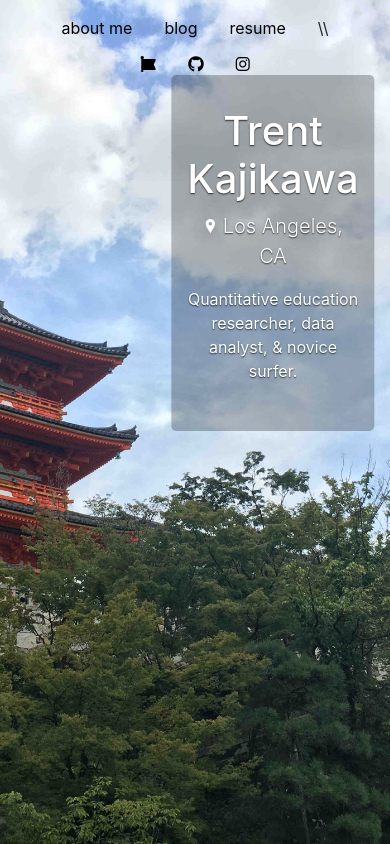
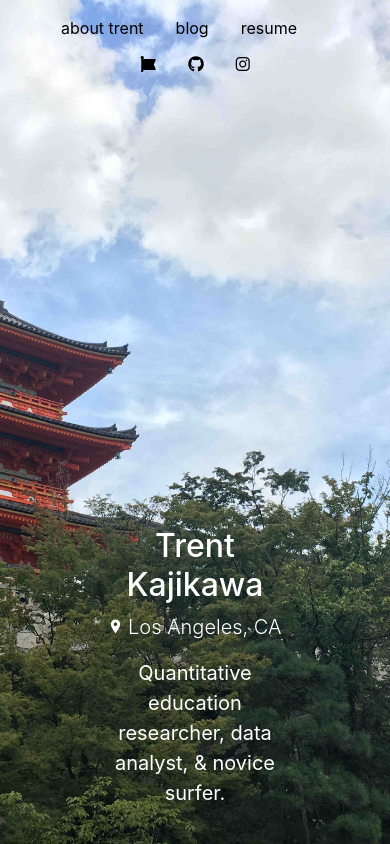
Before and after one commit to tkajikawa/personal_website, a Flask app: page / in a window 390 px wide. Run offline with Flask 2, Linux system fonts and the light colour scheme; some libraries are stand-ins or nearby versions.

Commit message:
make changes for mobile

```diff
--- a/app/templates/blog.html
+++ b/app/templates/blog.html
@@ -10,7 +10,7 @@
 {% endblock %}
 {% block content %}
 <div class="container">
-  <div class="jumbotron p-4 p-md-5 rounded center">
+    <div class="jumbotron p-4 p-md-5 text-white rounded bg-dark">
       <div class="col-md-6 px-0">
         <h1 class="display-4 font-italic">Blog</h1>
         <p class="lead my-3">Covering data, education, music, and much more</p>
--- a/app/templates/index.html
+++ b/app/templates/index.html
@@ -14,21 +14,24 @@
     }
     .center {
       position: fixed;
-      left: 70%;
-      top: 30%;
+      left: 50%;
+      top: 80%;
       transform: translate(-50%, -50%);
-      background-color: rgba(0, 0, 0, 0.25);
+      /* background-color: rgba(0, 0, 0, 0.568); */
       color: #fff;
-      text-shadow: 0 .05rem .1rem rgba(0, 0, 0, 0.75);
+      /* text-shadow: 0 .05rem .1rem rgba(0, 0, 0, 0.75); */
       /* box-shadow: inset 0 0 5rem rgba(0, 0, 0, .5); */
     }
+    .text-large {
+  font-size: 125%;
+}
       </style>
 {% endblock %}
 {% block content %}
-<div class="jumbotron center">
-      <h1 class="text-center">
+<div class="jumbotron-fluid center rounded">
+      <h2 class="text-center">
           Trent Kajikawa
-      </h1>
+      </h2>
       <p class="text-center lead">
         <medium>
           <svg xmlns="http://www.w3.org/2000/svg" width="14" height="14" viewBox="0 0 24 24">
@@ -37,7 +40,7 @@
           Los Angeles, CA
         </medium>
       </p>
-        <p class ="text-center">
+        <p class ="text-center text-large">
           Quantitative education researcher, data analyst, & novice surfer.
         </p>
 </div>
--- a/app/templates/layout.html
+++ b/app/templates/layout.html
@@ -46,10 +46,10 @@
   <body>
       <div class="container">
         <ul class="navbar justify-content-center">
-              <a class="nav-link text_black" href="{{ url_for('index') }}">about me</a>
+              <a class="nav-link text_black" href="{{ url_for('index') }}">about trent</a>
               <a class="nav-link text_black" href="{{ url_for('blog') }}">blog</a>
               <a class="nav-link text_black" href="{{ url_for('static', filename='pdf/tkajikawa_resume.pdf') }}">resume</a>
-              <a class="nav-link text_black">\\</a>
+              <a class="nav-link text_black"></a>
               <a class="nav-link text_black fab fa-linkedin-in fa-font-awesome" href="https://www.linkedin.com/in/tmkajikawa/"></a>
               <a class="nav-link text_black fab fa-github fa-font-awesome" href="https://github.com/tkajikawa"></a>
               <a class="nav-link text_black fab fa-instagram fa-font-awesome" href="https://www.instagram.com/tmkajikawa/"></a>
```
